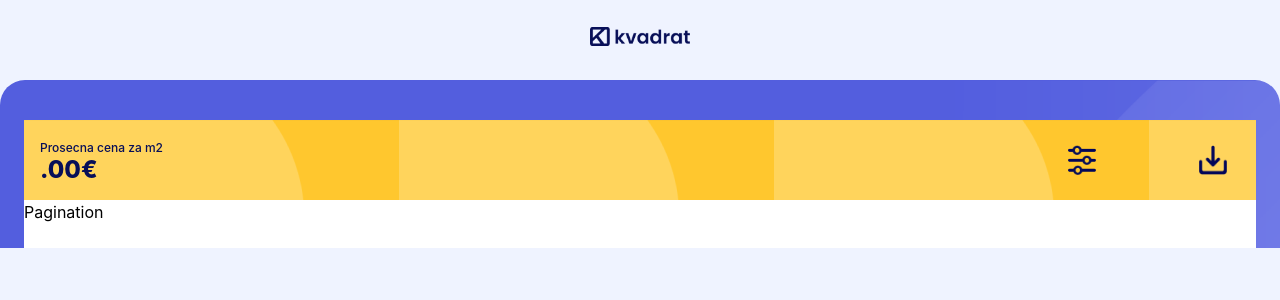
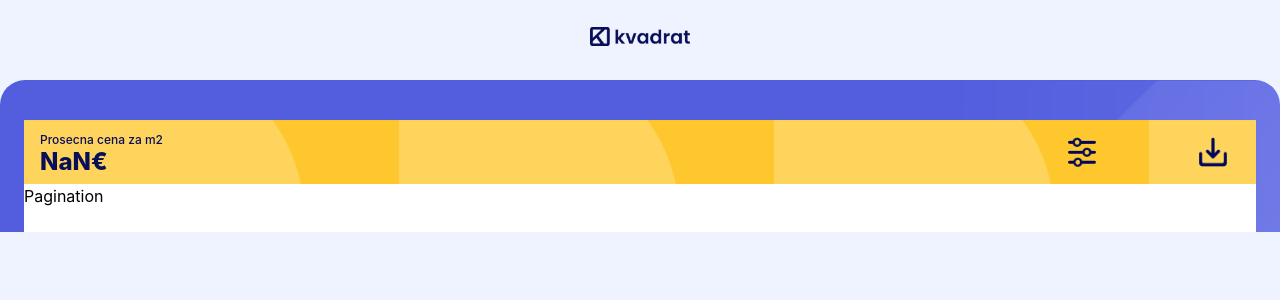
Before and after one commit to Pedja1310/registar-cena-nepokretnosti, a React (Create React App) app: page /detailed-results in a window 1280 px wide. Shown: the top 300 px of the page. Built offline with nearby package versions, Linux system fonts and the light colour scheme.

Commit message:
changed segment height and average price format

```diff
--- a/src/pages/DetailedResultsPage.js
+++ b/src/pages/DetailedResultsPage.js
@@ -24,7 +24,7 @@ const DetailedResultsPage = () => {
       <Box
         sx={{
           backgroundImage: `url(${"/images/result-background.png"})`,
-          height: "5rem",
+          height: "4rem",
           marginTop: "2.5rem",
           display: "flex",
           alignItems: "center",
@@ -60,7 +60,7 @@ const DetailedResultsPage = () => {
               color: "#080F58",
             }}
           >
-            {averagePrice.amount}.00&euro;
+            {Math.round(averagePrice.amount)}&euro;
           </Typography>
         </Box>
         <Box
```
